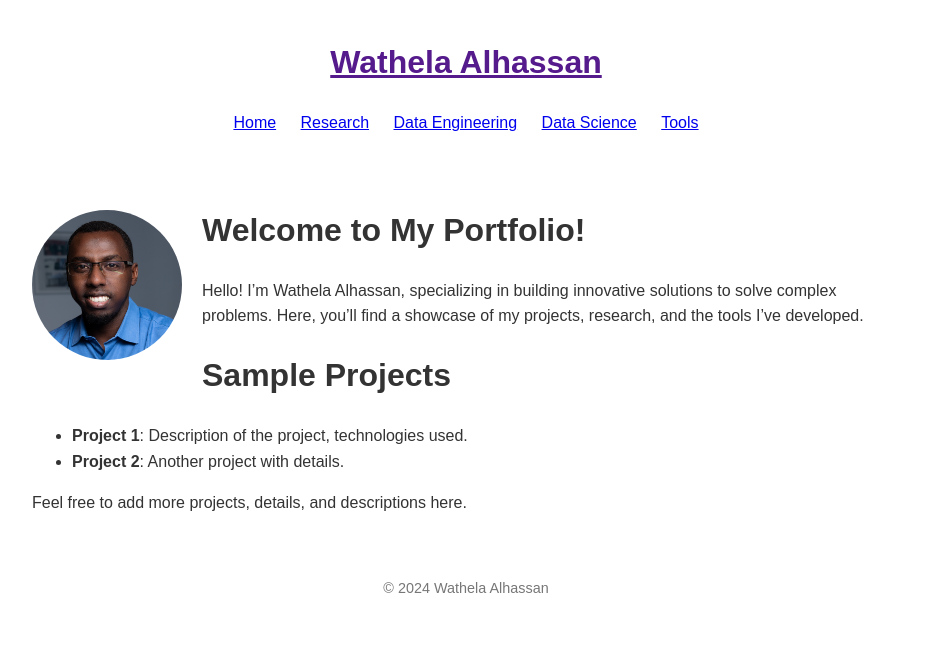
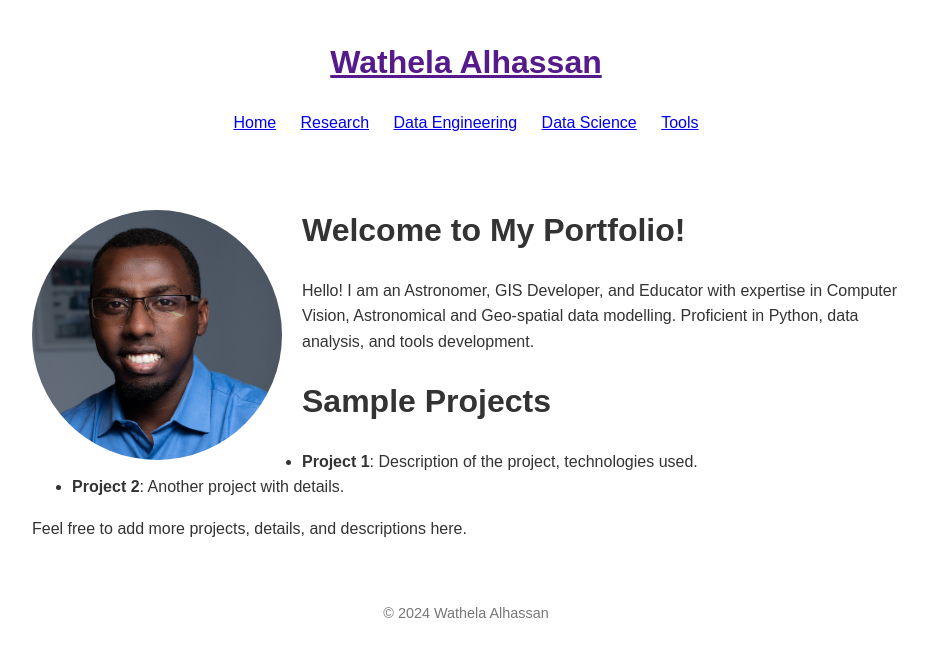
Before and after one commit to wathela/wathela.github.io, a Jekyll site: the page built from index.md, in a window 1280 px wide. Shown: the top 657 px of the page, without its empty margins (174-1102 px from the left). Built offline with Jekyll 4.4.1, drawn with Linux system fonts in a browser that asks for light colours.

Commit message:
update home  md

```diff
--- a/assets/css/style.css
+++ b/assets/css/style.css
@@ -32,8 +32,8 @@ body {
     color: #777;
   }
   .profile-photo {
-    width: 150px;
-    height: 150px;
+    width: 250px;
+    height: 250px;
     border-radius: 50%;
     margin: 10px 20px 10px 0;
     float: left;
--- a/index.md
+++ b/index.md
@@ -12,7 +12,7 @@ title: "Home"
 
 # Welcome to My Portfolio!
 
-Hello! I'm Wathela Alhassan, specializing in building innovative solutions to solve complex problems. Here, you'll find a showcase of my projects, research, and the tools I've developed.
+Hello! I am an Astronomer, GIS Developer, and Educator with expertise in Computer Vision, Astronomical and Geo-spatial data modelling. Proficient in Python, data analysis, and tools development.
 
 # Sample Projects
 
```
